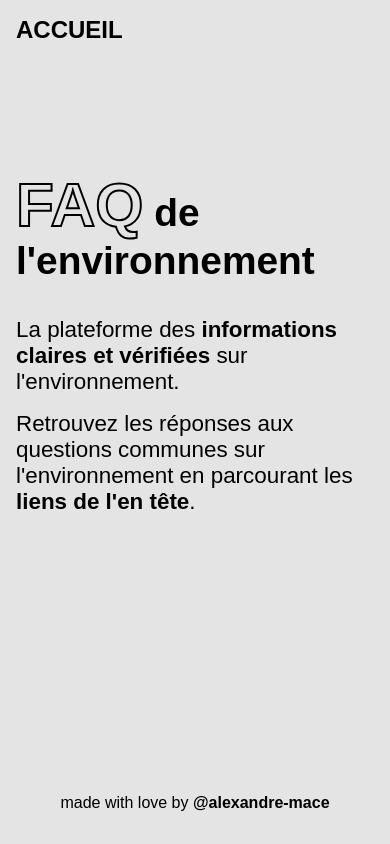
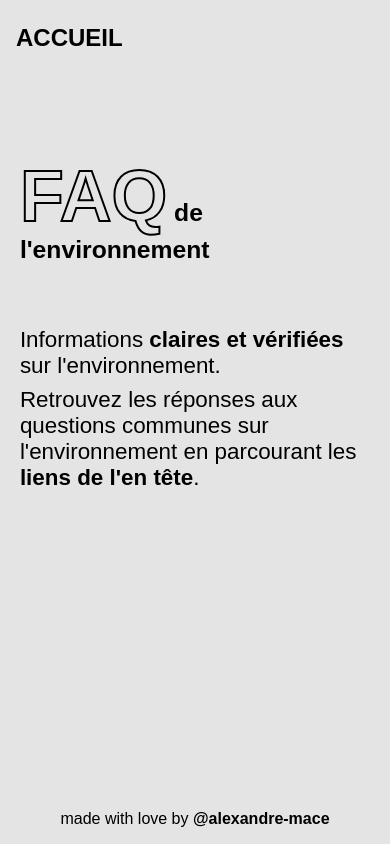
Before and after one commit to alexandre-mace/faq-environnement, a Symfony app: template templates/home/index.html.twig in a window 390 px wide. Run offline with Twig, Linux system fonts and the light colour scheme; the template is opened without the code that fills it, so the values that code supplies are empty; some libraries are stand-ins or nearby versions; some web fonts are replaced.

Commit message:
Update design (mainly spacings)

```diff
--- a/public/style.css
+++ b/public/style.css
@@ -8,17 +8,12 @@ body {
     background: #e5e4e4;
     max-width: 1200px;
     margin: 1.5rem auto auto;
+    padding-left: 1rem;
+    padding-right: 1rem;
     display: flex;
     flex-direction: column;
     min-height: calc(100vh - 1.5rem);
 }
-@media (max-width: 960px) {
-    body {
-        margin: 1rem;
-        min-height: calc(100vh - 2rem);
-    }
-}
-
 img {
     border-radius: 10px;
 }
@@ -56,19 +51,24 @@ nav a {
 }
 .body-content-wrapper {
     margin-top: 4rem;
+    padding-left: 12vw;
+    padding-right: 12vw;
 }
 @media (max-width: 960px) {
     .body-content-wrapper {
         margin-top: 1.5rem;
+        padding-left: 1vw;
+        padding-right: 1vw;
     }
 }
 .bold {
     font-weight: 800;
 }
 .home-title {
-    font-size: calc(35px + 1vw);
-    margin-bottom: 0;
-    margin-top: 6rem;
+    font-size: calc(35px + 1.2vw);
+    margin-top: 4rem;
+    margin-bottom: 2rem;
+    line-height: 1.1;
 }
 .home-title, .home-title span, .theme-title {
     font-family: 'Panchang', sans-serif;
@@ -80,32 +80,45 @@ nav a {
 }
 @media (max-width: 960px) {
     .home-title {
-        line-height: 3rem;
+        font-size: calc(13px + 3vw);
     }
 }
 @media (max-width: 335px) {
     .home-title {
-        font-size: 2rem;
+        font-size: 1.5rem;
+        margin-top: 1rem;
     }
 }
 .home-title-bigger-part {
-    font-size: calc(80px + 0.5vw);
+    font-size: calc(80px + 0.8vw);
+    display: block;
 }
 @media (max-width: 960px) {
     .home-title-bigger-part {
-        font-size: calc(60px + 0.5vw);
+        font-size: calc(60px + 3vw);
     }
     .home-subtitle-spacing {
-        margin-top: 1rem;
+        margin-top: 0.5rem;
         display: block;
+    }
+}
+@media (max-width: 600px) {
+    .home-title-bigger-part {
+        display: inline-block;
     }
 }
 .home-subtitle {
     font-size: 1.7rem;
     margin-top: 0;
 }
+.body-content-wrapper.home-content-wrapper {
+    padding-left: 0;
+}
 .home-content {
-    padding-top: 10vh;
+    padding-top: 8vh;
+    margin: auto;
+    display: flex;
+    flex-direction: column;
 }
 @media (max-width: 960px) {
     .home-content {
@@ -200,6 +213,7 @@ a {
     background-position: -0% 0;
     background-size: 200% auto;
     transition: background-position .3s ease-out;
+    word-break: break-word;
 }
 a:hover {
     background-position: -99.99% 0;
@@ -213,8 +227,8 @@ a:hover {
 .markdown-wrapper img {
     max-width: 100%;
     height: auto;
-    max-height: 300px;
-    margin: auto;
+    max-height: 400px;
+    margin: 3rem auto;
     display: flex;
 }
 .markdown-wrapper h2 {
@@ -241,6 +255,11 @@ a:hover {
 #summary {
     margin-bottom: 3rem;
 }
+@media (max-width: 960px) {
+    #summary {
+        padding-left: 1rem;
+    }
+}
 #summary li {
     list-style-type: none;
 }
--- a/templates/base.html.twig
+++ b/templates/base.html.twig
@@ -4,6 +4,7 @@
         <meta charset="UTF-8">
         <meta name="viewport" content="width=device-width, initial-scale=1, shrink-to-fit=no">
         <meta name="description" content="FAQ de l'environnement - CLIMAT ÉNERGIE BIODIVERSITÉ INJUSTICE CONQÉQUENCES" />
+        <link rel="icon" href="https://emojipedia-us.s3.dualstack.us-west-1.amazonaws.com/thumbs/120/samsung/306/green-book_1f4d7.png">
         <title>{% block title %}FAQ de l'environnement{% endblock %}</title>
         {# Run `composer require symfony/webpack-encore-bundle`
            and uncomment the following Encore helpers to start using Symfony UX #}
@@ -27,9 +28,9 @@
             </div>
         </nav>
     </header>
-        <div class="body-content-wrapper">
-            {% block body %}{% endblock %}
-        </div>
+    <div class="body-content-wrapper {% if app.request.attributes.get('_route') == 'home' %}home-content-wrapper{% endif %}">
+        {% block body %}{% endblock %}
+    </div>
     <footer>
         <p>made with love by <a href="https://github.com/alexandre-mace">@alexandre-mace</a></p>
     </footer>
--- a/templates/home/index.html.twig
+++ b/templates/home/index.html.twig
@@ -6,7 +6,7 @@
 
 <div class="home-content">
     <h1 class="home-title"><span class="hollow home-title-bigger-part">FAQ</span> de l'environnement </h1>
-    <p class="home-subtitle">La plateforme des <span class="bold">informations claires et vérifiées
+    <p class="home-subtitle">Informations <span class="bold">claires et vérifiées
         </span> sur l'environnement.  <br><span class="home-subtitle-spacing"></span>Retrouvez les réponses aux questions communes sur l'environnement en parcourant les <span class="bold">liens de l'en tête</span>.
     </p>
 </div>
```
